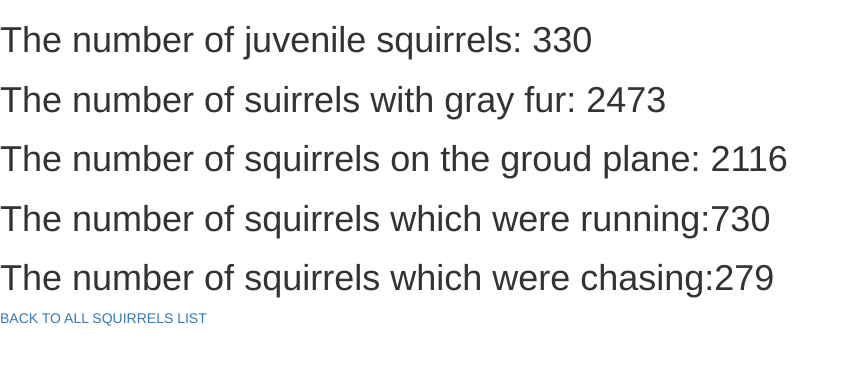
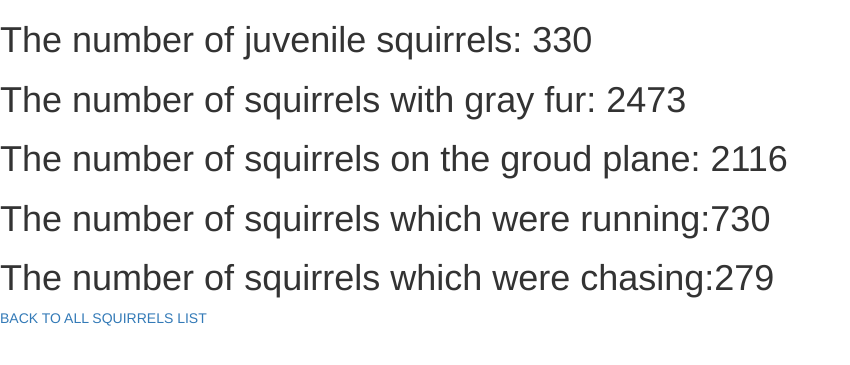
Before and after one commit to sy2890/finalproject, a Django app: page /sightings/stats/ in a window 1280 px wide. Shown: the top 365 px of the page, without its empty margins (0-850 px from the left). Run offline with Django 3.2, Linux system fonts and the light colour scheme; data comes from the database, SQL or seed files in the repository; some libraries are stand-ins or nearby versions.

Commit message:
:modified html

```diff
--- a/sightings/templates/sightings/statsSightings.html
+++ b/sightings/templates/sightings/statsSightings.html
@@ -8,7 +8,7 @@
 
 	<body>
 		<h1>The number of juvenile squirrels: {{age}}</h1>
-		<h1>The number of suirrels with gray fur: {{fur}}</h1>
+		<h1>The number of squirrels with gray fur: {{fur}}</h1>
 		<h1>The number of squirrels on the groud plane: {{location}}</h1>
 		<h1>The number of squirrels which were running:{{running}}</h1>
 		<h1>The number of squirrels which were chasing:{{chasing}}</h1>
--- a/sightings/templates/sightings/updateSightings.html
+++ b/sightings/templates/sightings/updateSightings.html
@@ -1,4 +1,5 @@
 <html>
+<html lang="en">
 	<head>
 		<meta charset="UTF-8">
 		<title>Update Squirrel Data</title>
@@ -8,6 +9,6 @@
 		<form method="post">
 			{{form.as_p}}
 			<br>
-			<input type="submit" name="Submit">					      	      </form>
+			<input type="submit" value="Save">					      	      </form>
 											      	      </body>
 </html>
```
